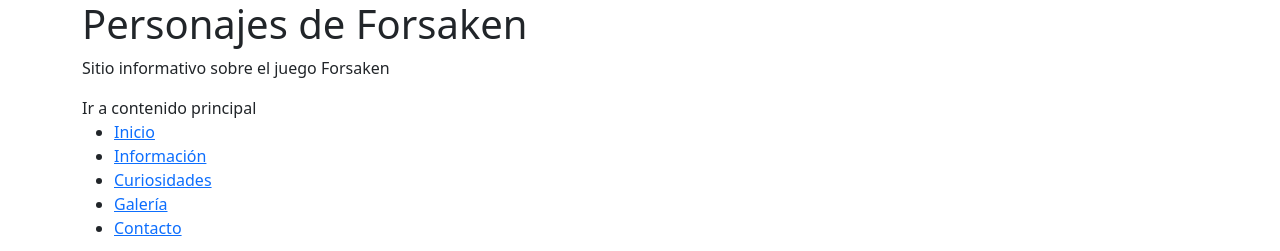
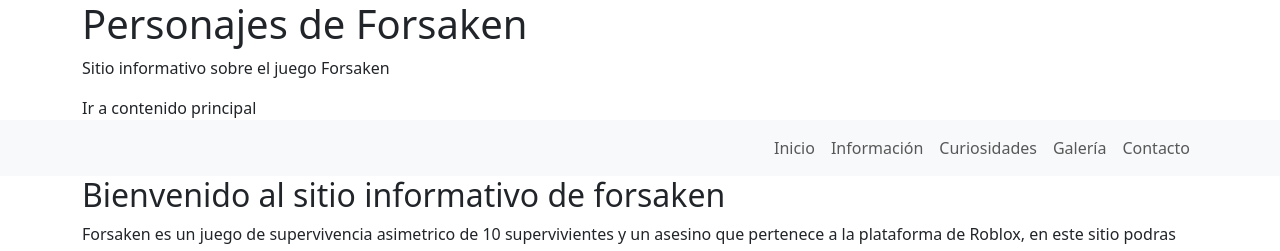
Before and after one commit to Gama-Lex/Bootstrap5aTIAEVND, a website: page index.html in a window 1280 px wide. Shown: the top 251 px of the page. Drawn offline with Linux system fonts and the light colour scheme.

Commit message:
adding class navbar in nav

```diff
--- a/index.html
+++ b/index.html
@@ -15,14 +15,16 @@
             Ir a contenido principal</a>
             <a href="#Contenido" aria-label="Ir a contenido principal">
         </div>
-        <nav class="container" aria-label="Navegación Principal">
-            <ul>
-                <li><a href="#Inicio">Inicio</a></li>
-                <li><a href="#Información">Información</a></li>
-                <li><a href="#Curiosidades">Curiosidades</a></li>
-                <li><a href="#Galería">Galería</a></li>
-                <li><a href="#Contacto">Contacto</a></li>
-            </ul>
+        <nav class="navbar navbar-expand-md navbar-light bg-light" aria-label="Navegación Principal">
+            <div class="container">
+                <ul class="navbar-nav ms-auto">
+                    <li class="nav-item"><a class="nav-link" href="#Inicio">Inicio</a></li>
+                    <li class="nav-item"><a class="nav-link" href="#Información">Información</a></li>
+                    <li class="nav-item"><a class="nav-link" href="#Curiosidades">Curiosidades</a></li>
+                    <li class="nav-item"><a class="nav-link" href="#Galería">Galería</a></li>
+                    <li class="nav-item"><a class="nav-link" href="#Contacto">Contacto</a></li>
+                </ul>
+            </div>
         </nav>
     </header>
     <main id="Contenido">
@@ -67,6 +69,7 @@
                             reconocibles de juegos como Elliot, creaciones originales como Taph y Two Time, historias, como
                             Guest 1337 incluso personas reales que han hecho huella en la comunidad de Roblox, para bien o para
                             mal, como 007n7 y c00lkid.
+                            Los cuales son arrastrados al reino de Forsaken gracias al espectro, quien es dueño de el limbo.
                         </p>
                     </article>
                     <article class="col-12 col-md-8" aria-labelledby="Titulo-personajes">
@@ -151,9 +154,12 @@
                     <article>
                         <h3>Elliot</h3>
                         <p>
-                            <li></li>
-                            <li></li>
-                            <li></li>
+                            <li>Trabajaba en Builder Brothers Pizza de la experiencia work at a pizza place antes de llegar al
+                                Forsaken</li>
+                            <li>Tiene una hermanita que quiere mucho, cuando descansaba sse dejaba poner accesorios por ella</li>
+                            <li>Seguido se pregunta que estara haciendo su familia sin el, en especial su hermana</li>
+                            <li>El es el que mas trabaja</li>
+                            <li>Desearia que los Hackers no usen su lugar de trabajo como lugar de desastres</li>
                         </p>
                     </article>
                 </div>
```
